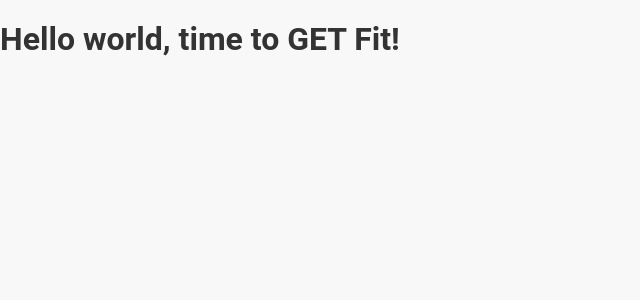
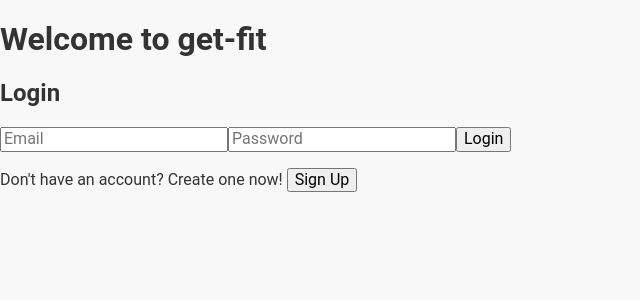
Before and after one commit to yaserhdev/get-fit, a React (Vite) app in the folder client/: page / in a window 1280 px wide. Shown: the top 300 px of the page, without its empty margins (0-640 px from the left). Built offline with nearby package versions, Linux system fonts and the light colour scheme.

Commit message:
Rendered home page

```diff
--- a/client/src/App.jsx
+++ b/client/src/App.jsx
@@ -1,12 +1,11 @@
-import { useState } from 'react'
-import './App.css'
+import { useState } from 'react';
+import './App.css';
+import Home from './pages/Home';
 
 function App() {
 
   return (
-    <>
-      <h1>Hello world, time to GET Fit!</h1>
-    </>
+    <Home />
   )
 }
 
```
